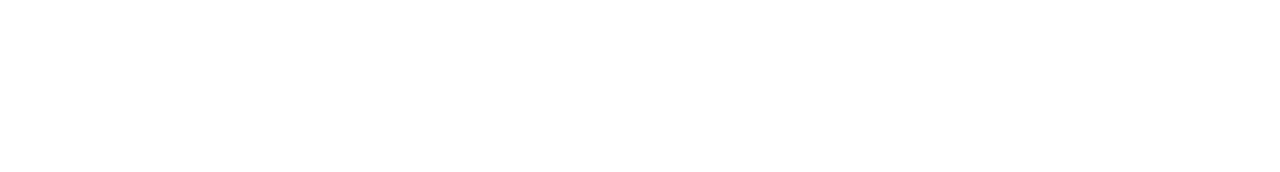
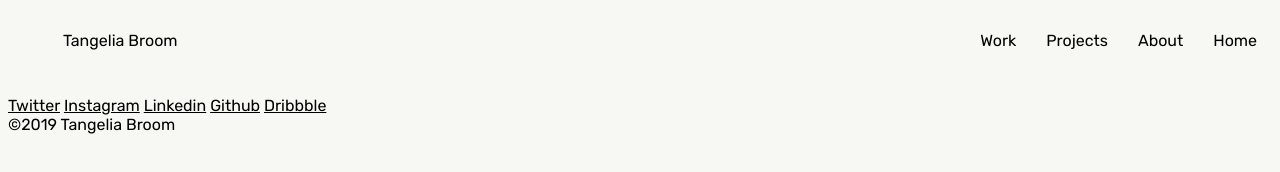
Before and after one commit to tangelia/Personal-Portfolio, a plain HTML site: page About.html in a window 1280 px wide. Drawn offline with Linux system fonts and the light colour scheme.

Commit message:
Chanages to the navbar and sections set

```diff
--- a/About.html
+++ b/About.html
@@ -5,15 +5,39 @@
     <meta name="viewport" content="width=device-width, initial-scale=1.0">
     <meta http-equiv="X-UA-Compatible" content="ie=edge">
     <link rel="stylesheet" href="style.css">
+    <link href="https://fonts.googleapis.com/css?family=Rubik" rel="stylesheet">
     <title>About</title>
 </head>
 <body>
   <!-- navigation bar -->
+  <nav>
+ <ul>
+  <li><a href="#">Tangelia Broom</a></li>
+  <li><a href="#">Home</a></li>
+  <li><a href="">About</a></li>
+  <li><a href="">Projects</a></li>
+  <li><a href="">Work</a></li>
+</ul>
+</nav>
   <!-- about me -->
+  <section>
+
+  </section>
   <!-- projects -->
+  <section></section>
   <!-- who's worked with me -->
+  <section></section>
   <!-- social icons -->
+  <section>
+     <a href="">Twitter</a>
+     <a href="">Instagram</a>
+     <a href="">Linkedin</a>
+     <a href="">Github</a>
+     <a href="">Dribbble</a>
+  </section>
   <!-- footer -->
-
+<section>
+        &copy;2019 Tangelia Broom
+</section>
 </body>
 </html>
--- a/style.css
+++ b/style.css
@@ -1,3 +1,43 @@
 body{
-    background: #F7F7F3,
+    background: #F7F7F3;
+    font-family: 'Rubik', sans-serif;
 }
+/* navingation bar */
+nav{
+    background-color: transparent;
+    color: black;
+    border: none;
+    height: 10vh;
+}
+
+nav a{
+    text-decoration: none;
+}
+nav ul li:first-child {
+     float: left;
+ }
+nav li{
+    list-style: none;
+    margin: 15px;
+    float: right;
+}
+
+
+a:link {
+    color: black;
+}
+
+
+a:visited {
+    color: black;
+}
+
+
+a:hover {
+    color: goldenrod;
+}
+
+
+  a:active {
+    color: goldenrod;
+}
```
Also changed, not shown: index.html (+10 -0 lines).
